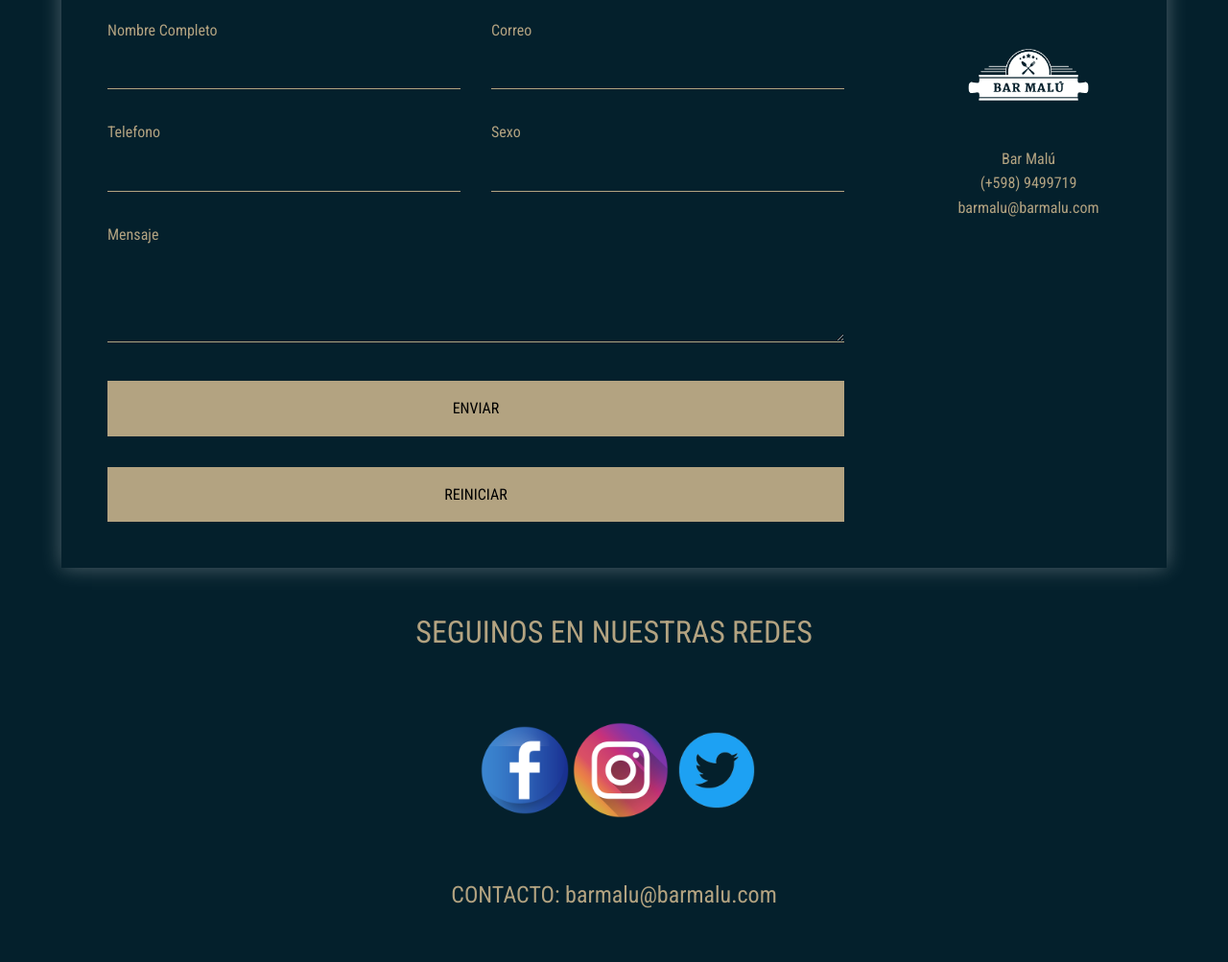
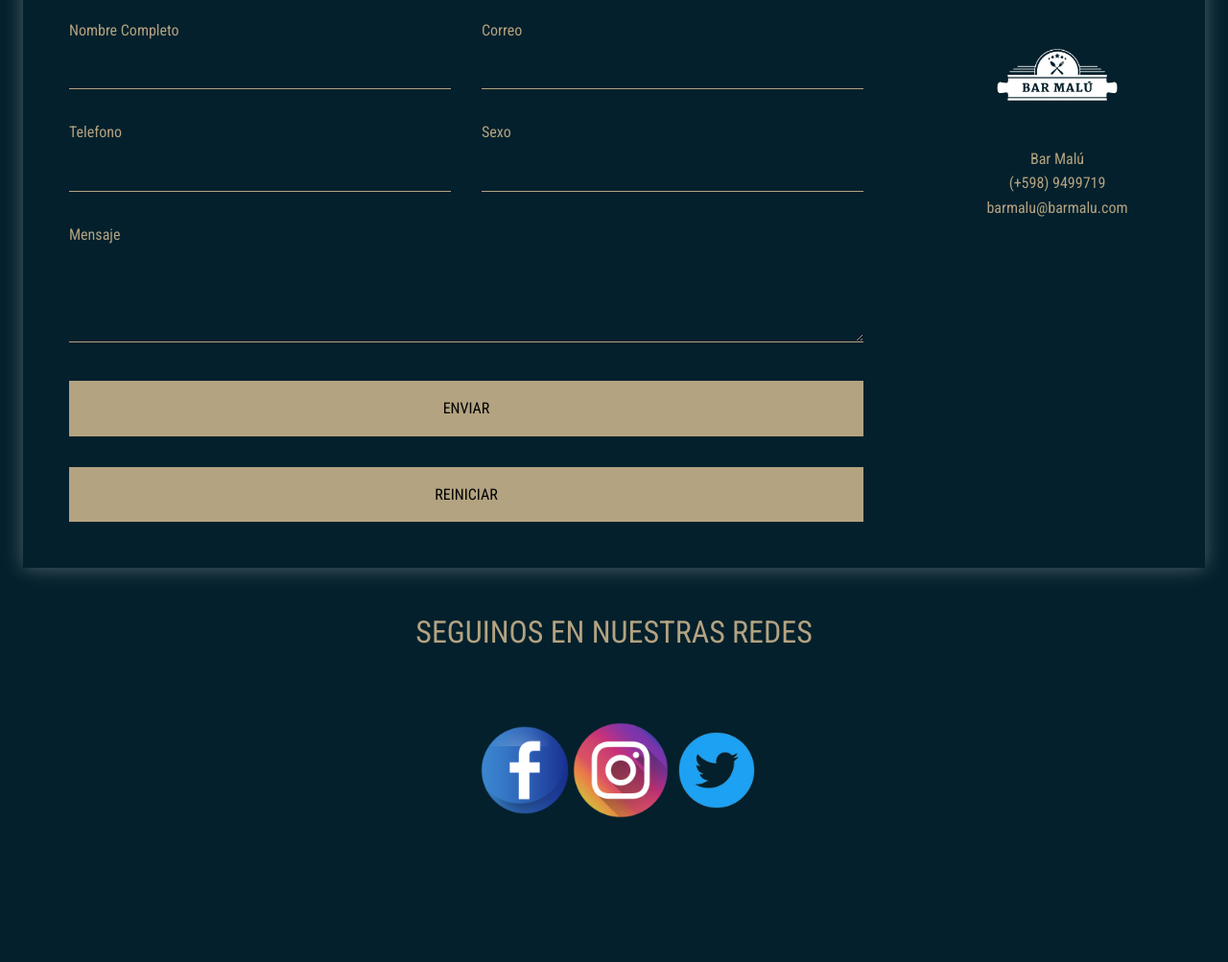
Before and after one commit to AleMartinez2806/BarMalu-Proyecto-Final, a website: page pages/contacto.html in a window 1280 px wide. Shown: the part 205-1208 px from the top of the page at 96% size. After the commit the page ends 1076 px from the top, so only its background shows below. Drawn offline with nearby package versions, Linux system fonts and the light colour scheme.

Commit message:
ajustes en page contacto y correccion de estilo

```diff
--- a/pages/contacto.html
+++ b/pages/contacto.html
@@ -112,6 +112,7 @@
     </div>
 
 
+
     <!-- INICIO FOOTER  -->
     <footer class="container-fluid text-center">
       <div class="row">
@@ -121,10 +122,7 @@
           <div class="col-12 col-lg-12">
             <a href="#" target="_blank"> <img src="../assets/img/redes.png" class="img-fluid" alt="logo redes"></a>
           </div>
-           <div class="col-12 col-lg-12">
-            <h2 class=" fs-4 p-5">CONTACTO: barmalu@barmalu.com</h2>
-           </div>
-        </div>
+      </div>
     </footer>
   <!--   FIN FOOTER  -->
 
--- a/scss/formulario.scss
+++ b/scss/formulario.scss
@@ -4,6 +4,9 @@
 
 body {
     background: #04202C;
+}
+
+.contenido{
     line-height: 1.6;
     padding: 0 1.5em;
 }
@@ -80,9 +83,6 @@ ul {
 
 /* MEDIA */
 @media(min-width: 700px) {
-    body {
-        padding: 0 4em;
-    }
     .contacto {
         display: grid;
         grid-template-columns: 3fr 1fr;
```
Also changed, not shown: css/estilo.css.
